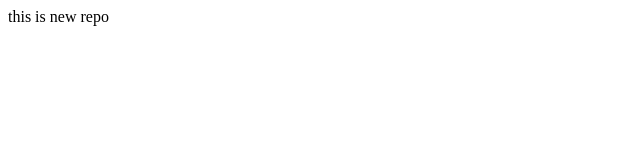
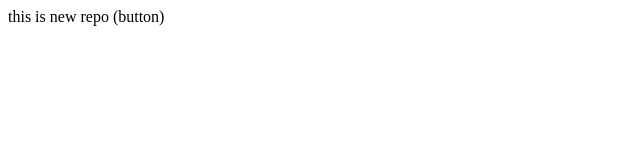
Before and after one commit to jaydeep8806/localrepo, a plain HTML site: page index.html in a window 1280 px wide. Shown: the full height of the page, 0-640 px from the left. Drawn offline with Linux system fonts and the light colour scheme.

```diff
--- a/index.html
+++ b/index.html
@@ -1,3 +1,3 @@
 <p>
-    this is new repo
+    this is new repo (button)
 </p>
```
